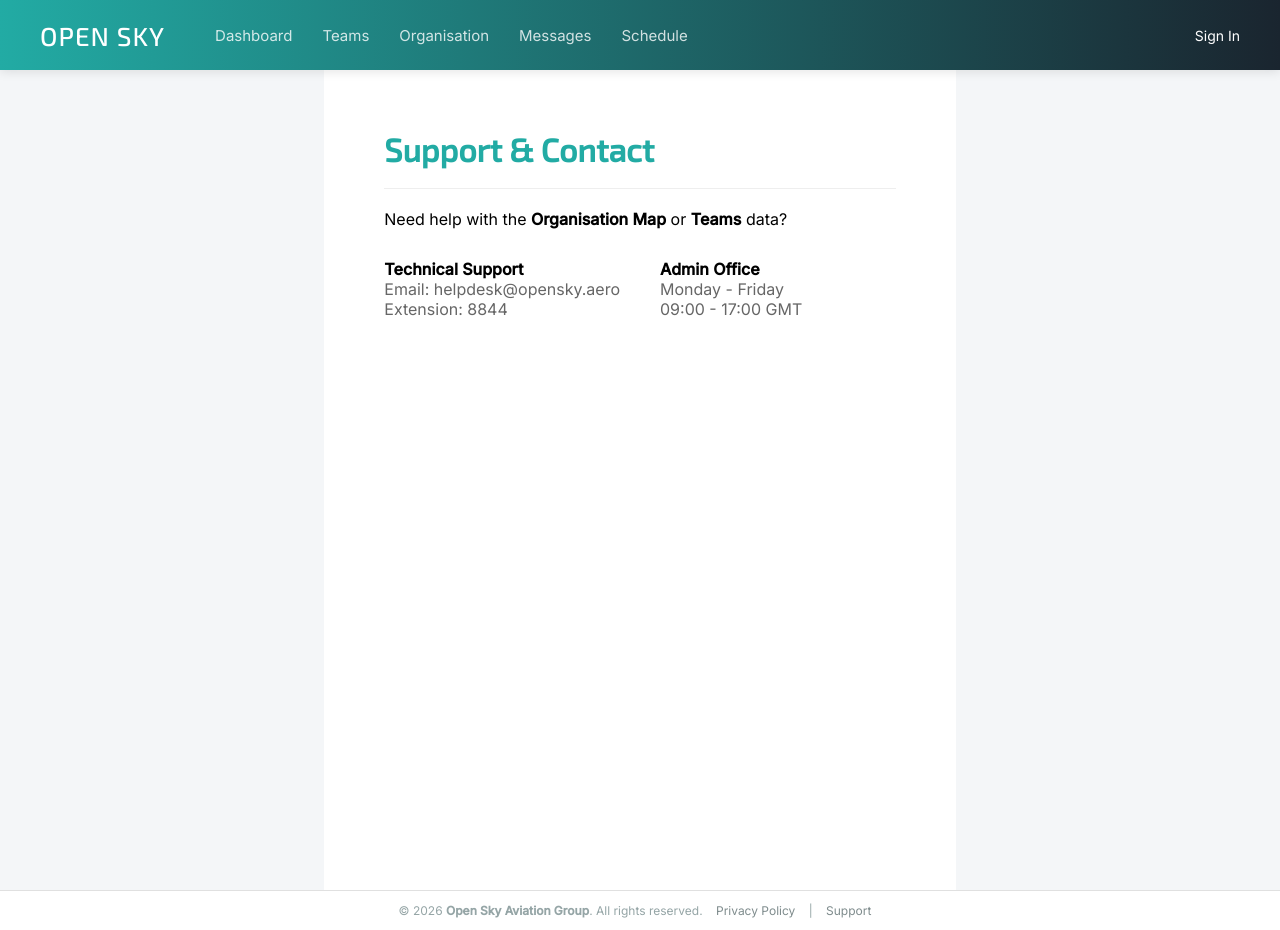
After one commit to faustyna12/sky_website, a Django app: page /support/ in a window 1280 px wide. The commit adds this page. Run offline with Django 5.2, Linux system fonts and the light colour scheme.

Commit message:
Login Updated / Privacy and Support added

```diff
--- a/organisation_app/templates/organisation_app/_filter.html
+++ b/organisation_app/templates/organisation_app/_filter.html
@@ -11,7 +11,7 @@
     </style>
 
     <div style="margin-bottom: 30px;">
-        <h2 style="font-size: 16px; font-weight: 700; color: #2c3e50; margin: 0;">📊 Filters</h2>
+        <h2 style="font-size: 16px; font-weight: 700; color: #2c3e50; margin: 0;">Filters</h2>
     </div>
 
     <form method="GET" action="{% url 'org_map' %}">
--- a/sky_dash/urls.py
+++ b/sky_dash/urls.py
@@ -2,5 +2,5 @@ from django.urls import path
 from . import views
 
 urlpatterns = [
-    path('', views.index, name='dashboard_home'),
+    path('', views.dashboard_index, name='dashboard_home'),
 ]
--- a/sky_website/settings.py
+++ b/sky_website/settings.py
@@ -41,6 +41,7 @@ INSTALLED_APPS = [
     'login_app',
     'organisation_app',
     'teams_app',
+    'sky_dash',
 ]
 
 MIDDLEWARE = [
@@ -119,3 +120,4 @@ USE_TZ = True
 # https://docs.djangoproject.com/en/6.0/howto/static-files/
 
 STATIC_URL = 'static/'
+LOGIN_REDIRECT_URL = 'dashboard_home'
--- a/sky_website/urls.py
+++ b/sky_website/urls.py
@@ -1,11 +1,20 @@
 from django.contrib import admin
+from django.shortcuts import render
 from django.urls import path, include
 from django.contrib.auth import views as auth_views
+def privacy_view(request):
+    return render(request, 'privacy.html')
+
+def support_view(request):
+    return render(request, 'contact.html')
 
 urlpatterns = [
     path('admin/', admin.site.urls),
+    path('privacy/', privacy_view, name='privacy'),
+    path('support/', support_view, name='contact'),
     path('organisation/', include('organisation_app.urls')),
     path('login/', auth_views.LoginView.as_view(template_name='login_app/login.html'), name='login'),
     path('logout/', auth_views.LogoutView.as_view(next_page='login'), name='logout'),
     path('teams/', include('teams_app.urls')),
+    path('dashboard/', include('sky_dash.urls')),
 ]
--- /dev/null
+++ b/templates/contact.html
@@ -0,0 +1,20 @@
+{% extends 'global.html' %}
+{% block content %}
+<div style="padding: 60px; max-width: 900px; margin: auto; background: white; min-height: 100vh;">
+    <h1 style="color: #22aba4; font-family: 'Exo 2';">Support & Contact</h1>
+    <hr style="margin: 20px 0; border: 0; border-top: 1px solid #eee;">
+    <p>Need help with the <strong>Organisation Map</strong> or <strong>Teams</strong> data?</p>
+    <div style="margin-top: 30px; display: grid; grid-template-columns: 1fr 1fr; gap: 40px;">
+        <div>
+            <h4>Technical Support</h4>
+            <p style="color: #666;">Email: helpdesk@opensky.aero</p>
+            <p style="color: #666;">Extension: 8844</p>
+        </div>
+        <div>
+            <h4>Admin Office</h4>
+            <p style="color: #666;">Monday - Friday</p>
+            <p style="color: #666;">09:00 - 17:00 GMT</p>
+        </div>
+    </div>
+</div>
+{% endblock %}
--- a/templates/global.html
+++ b/templates/global.html
@@ -85,12 +85,23 @@
             </div>
         </div>
         <div class="nav-right">
-            <span style="font-size: 20px; cursor: pointer;">🔔</span>
-            <div style="text-align: right;">
-                <p style="font-size: 14px; font-weight: 500; margin: 0;">Sarah Johnson</p>
-                <p style="font-size: 11px; color: rgba(255,255,255,0.6); margin: 0;">Administrator</p>
-            </div>
+    {% if user.is_authenticated %}
+        <div style="display: flex; align-items: center; gap: 15px;">
+            <span style="font-size: 14px; color: white; font-weight: 500;">
+                {{ user.username }}
+            </span>
+
+            <form action="{% url 'logout' %}" method="post" style="display: inline;">
+                {% csrf_token %}
+                <button type="submit" style="background: rgba(255,255,255,0.1); padding: 8px 15px; border-radius: 5px; color: white; cursor: pointer; font-size: 13px; border: 1px solid rgba(255,255,255,0.2); font-family: 'Inter', sans-serif;">
+                    Logout
+                </button>
+            </form>
         </div>
+    {% else %}
+        <a href="{% url 'login' %}" style="color: white; text-decoration: none; font-size: 14px;">Sign In</a>
+    {% endif %}
+</div>
     </nav>
 
     <div class="main-wrapper">
@@ -99,9 +110,10 @@
     </div>
 
     <footer class="footer">
-        &copy; 2026 <strong>Open Sky Aviation Group</strong>. All rights reserved.
-        <a href="#">Privacy Policy</a> | <a href="#">Support</a>
-    </footer>
+    &copy; 2026 <strong>Open Sky Aviation Group</strong>. All rights reserved.
+    <a href="{% url 'privacy' %}">Privacy Policy</a> |
+    <a href="{% url 'contact' %}">Support</a>
+</footer>
 
 </body>
 </html>
```
Also changed, not shown: login_app/templates/login_app/login.html (+0 -9 lines), sky_dash/views.py (+3 -5 lines), templates/privacy.html (added, +10 -0 lines), teams_app/migrations/0001_initial.py (added).
